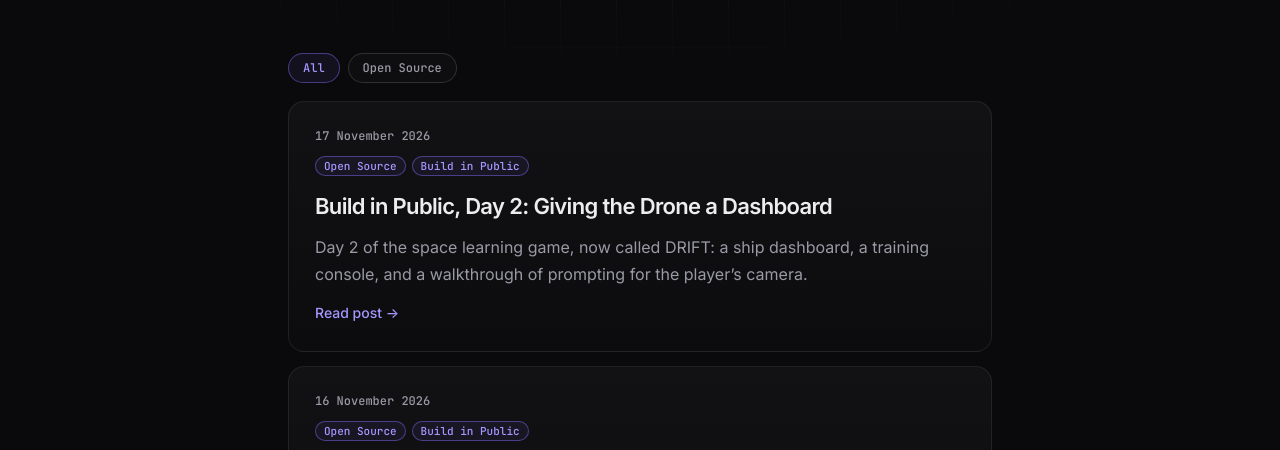
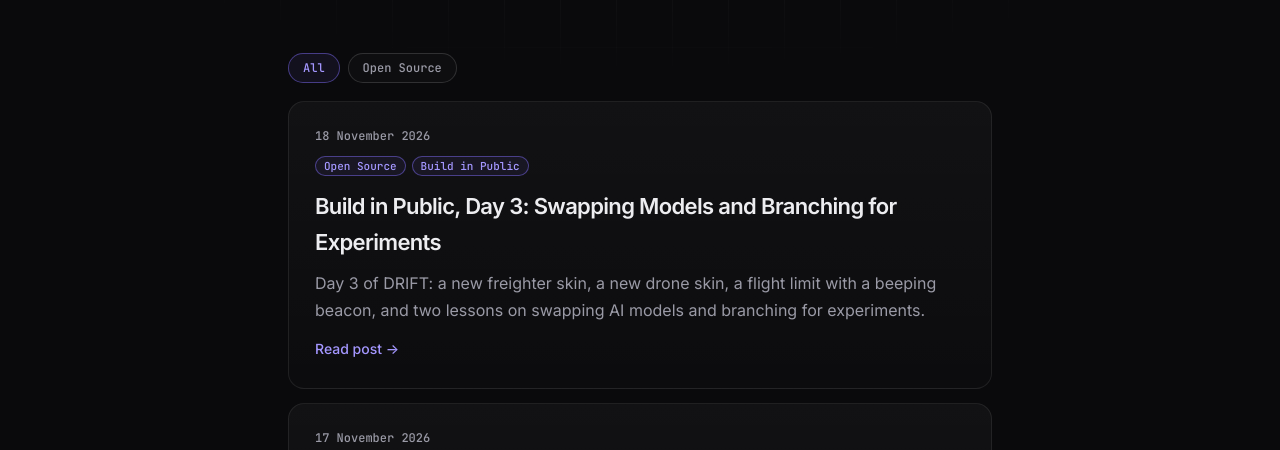
Before and after one commit to TravisJohn/TravisJohn.github.io, a plain HTML site: page blog/index.html in a window 1280 px wide. Shown: the part 345-795 px from the top of the page. Drawn offline with Linux system fonts and the light colour scheme.

Commit message:
Add DRIFT Day 3 to blog index

```diff
--- a/blog/index.html
+++ b/blog/index.html
@@ -32,6 +32,7 @@
 <button type="button" data-filter="open-source" aria-pressed="false">Open Source</button>
 </div>
 <ul class="post-list">
+<li><article class="card" data-tags="Open Source"><p class="post-meta"><time datetime="2026-11-18">18 November 2026</time></p><p class="tags"><span class="pill">Open Source</span><span class="pill">Build in Public</span></p><h3><a href="posts/2026-11-18-space-learning-game-day-3.html">Build in Public, Day 3: Swapping Models and Branching for Experiments</a></h3><p>Day 3 of DRIFT: a new freighter skin, a new drone skin, a flight limit with a beeping beacon, and two lessons on swapping AI models and branching for experiments.</p><a href="posts/2026-11-18-space-learning-game-day-3.html">Read post →</a></article></li>
 <li><article class="card" data-tags="Open Source"><p class="post-meta"><time datetime="2026-11-17">17 November 2026</time></p><p class="tags"><span class="pill">Open Source</span><span class="pill">Build in Public</span></p><h3><a href="posts/2026-11-17-space-learning-game-day-2.html">Build in Public, Day 2: Giving the Drone a Dashboard</a></h3><p>Day 2 of the space learning game, now called DRIFT: a ship dashboard, a training console, and a walkthrough of prompting for the player’s camera.</p><a href="posts/2026-11-17-space-learning-game-day-2.html">Read post →</a></article></li>
 <li><article class="card" data-tags="Open Source"><p class="post-meta"><time datetime="2026-11-16">16 November 2026</time></p><p class="tags"><span class="pill">Open Source</span><span class="pill">Build in Public</span></p><h3><a href="posts/2026-11-16-space-learning-game-day-1.html">Build in Public, Day 1: What If Learning Felt Like Playing?</a></h3><p>Day 1 of a new Build in Public project, not part of OpenProbe: a space learning game where you keep the ship running by finishing learning activities.</p><a href="posts/2026-11-16-space-learning-game-day-1.html">Read post →</a></article></li>
 <li><article class="card" data-tags="Open Source"><p class="post-meta"><time datetime="2026-11-15">15 November 2026</time></p><p class="tags"><span class="pill">Open Source</span><span class="pill">Build in Public</span></p><h3><a href="posts/2026-11-15-openprobe-day-6.html">Build in Public, Day 6: Connecting the Pieces</a></h3><p>On Day 6 the hiring brief, application, quiz, recruiter review and applicant outcome came together in one local prototype, along with a lesson on small experiments and where ordinary code still does the work.</p><a href="posts/2026-11-15-openprobe-day-6.html">Read post →</a> <a href="https://github.com/TravisJohn/openprobe" target="_blank" rel="noopener">View on GitHub →</a></article></li>
```
